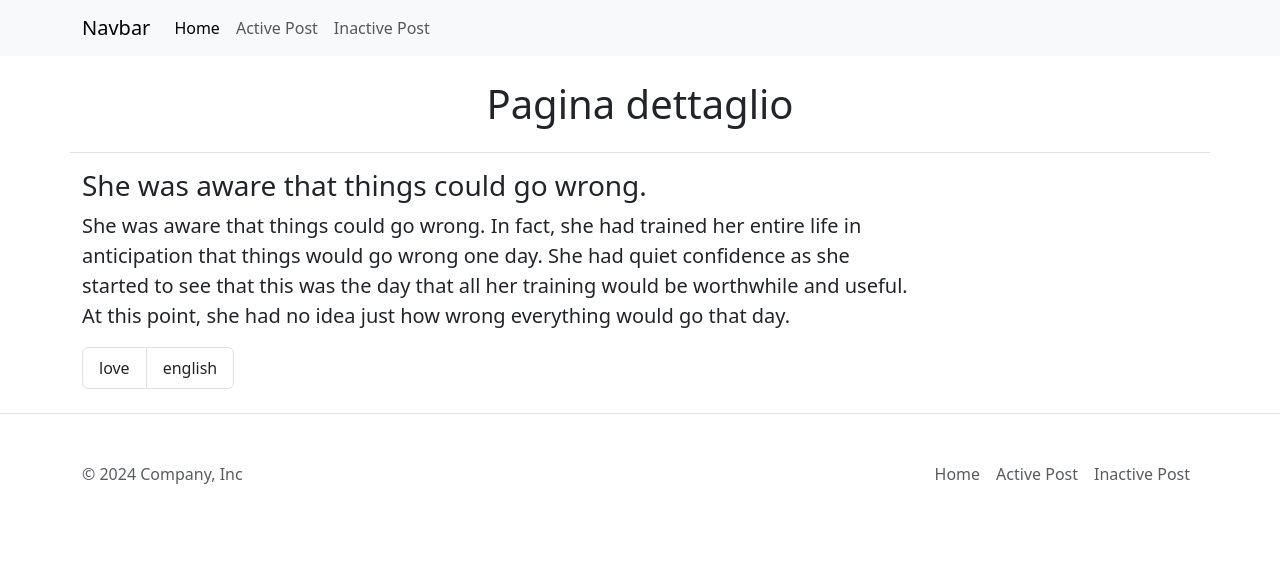
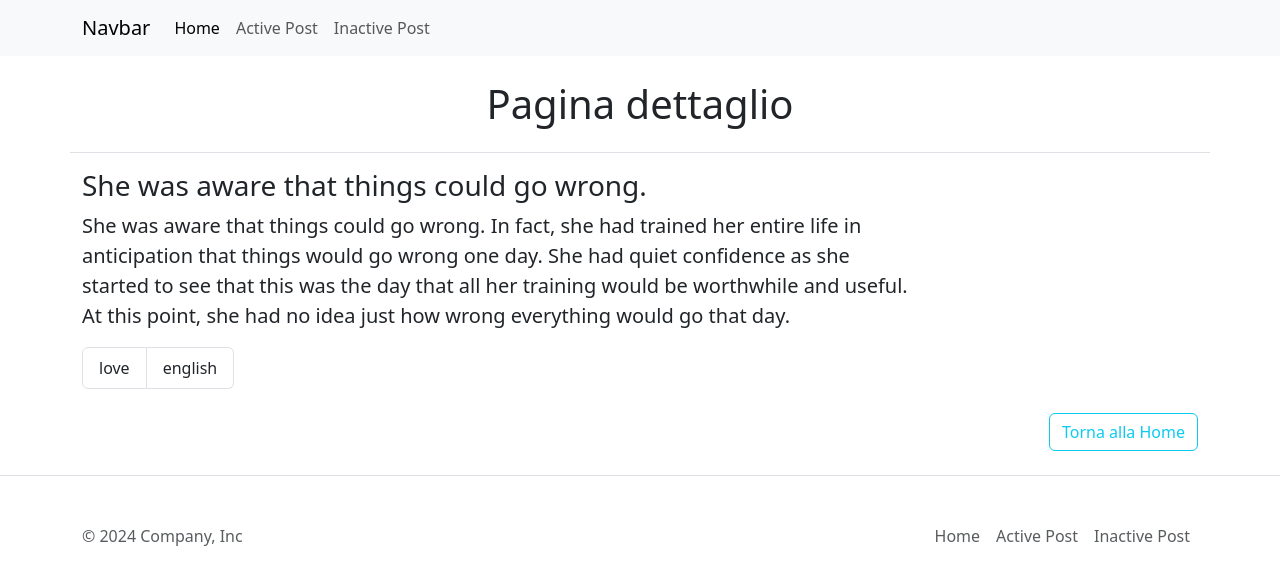
Before and after one commit to MarcoCipolletta/U3-W1-D4, an Angular app: page /detail/12 in a window 1280 px wide. Shown: the top 584 px of the page. Built offline with nearby package versions, Linux system fonts and the light colour scheme.

Commit message:
add return to home on detail page

```diff
--- a/src/app/components/card/card.component.html
+++ b/src/app/components/card/card.component.html
@@ -1,4 +1,4 @@
-<div class="card h-100">
+<div class="card h-100 shadow">
   <div class="card-body d-flex flex-column justify-content-between">
     <div class="mb-3">
       <h5 class="card-title">{{ post.title }}</h5>
--- a/src/app/pages/post-detail/post-detail.component.html
+++ b/src/app/pages/post-detail/post-detail.component.html
@@ -1,9 +1,15 @@
 <h1 class="text-center my-4">Pagina dettaglio</h1>
 
-<div class="container border-top pt-3" *ngIf="post">
+<div class="container border-top pt-3 d-flex flex-column" *ngIf="post">
   <h3>{{ post.title }}</h3>
   <p class="fs-5 w-75">{{ post.body }}</p>
   <ul class="list-group list-group-horizontal mb-4">
     <li class="list-group-item" *ngFor="let tag of post.tags">{{ tag }}</li>
   </ul>
+  <a
+    class="btn btn-outline-info align-self-end mb-4"
+    routerLink="/"
+    routerLinkActive="router-link-active"
+    >Torna alla Home</a
+  >
 </div>
```
